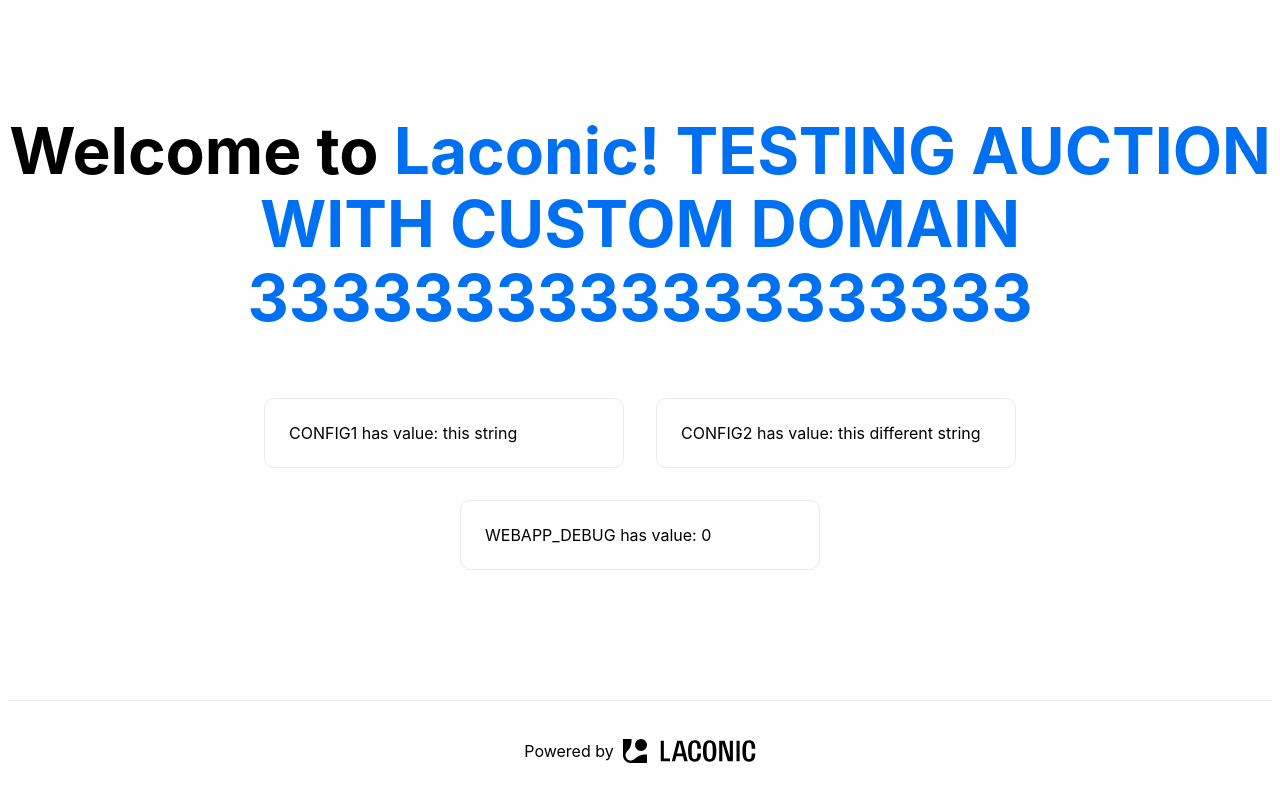
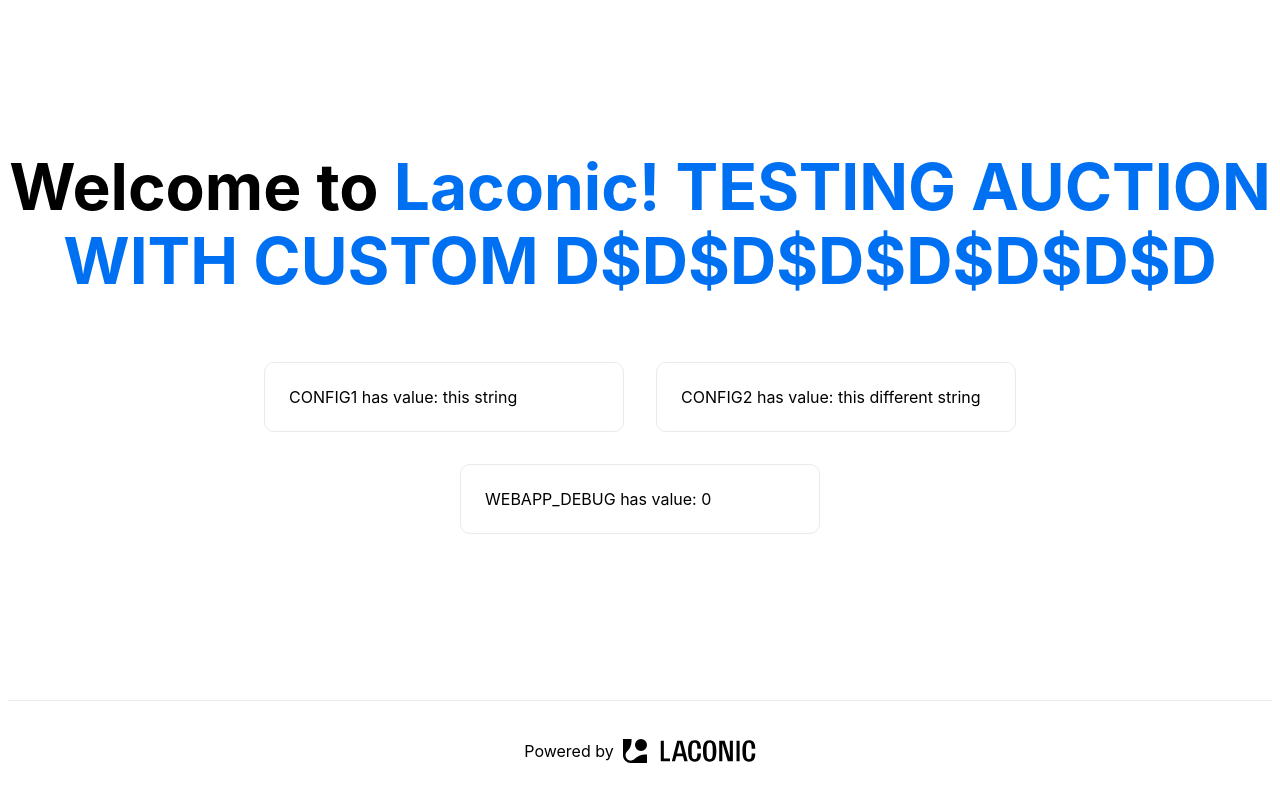
Before and after one commit to shreerang6921/testlrn09784078, a Next.js app: page / in a window 1280 px wide. Built offline with nearby package versions, Linux system fonts and the light colour scheme.

Commit message:
Update index.tsx D$D$D$D$D$D$D$D$D

```diff
--- a/pages/index.tsx
+++ b/pages/index.tsx
@@ -5,7 +5,7 @@
     <div className={styles.container}>
       <main className={styles.main}>
         <h1 className={styles.title}>
-          Welcome to <a href="https://www.laconic.com/">Laconic! TESTING AUCTION WITH CUSTOM DOMAIN 3333333333333333333</a>
+          Welcome to <a href="https://www.laconic.com/">Laconic! TESTING AUCTION WITH CUSTOM D$D$D$D$D$D$D$D</a>
         </h1>
 
         <div className={styles.grid}>
```
